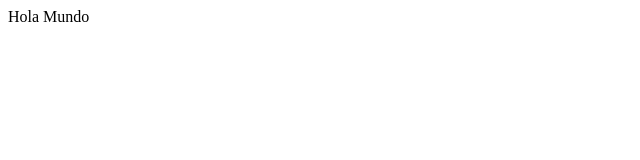
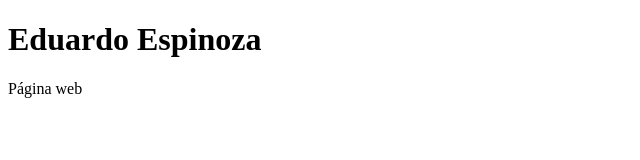
Before and after one commit to eduardoespinozachaparro/eduardoespinozachaparro, a plain HTML site: page index.html in a window 1280 px wide. Shown: the whole page, without its empty margins (0-640 px from the left). Drawn offline with Linux system fonts and the light colour scheme.

Commit message:
primera modificacion

```diff
--- a/index.html
+++ b/index.html
@@ -1 +1,13 @@
-<p>Hola Mundo</p>
+<!DOCTYPE html>
+<html lang="en">
+<head>
+    <meta charset="UTF-8">
+    <meta http-equiv="X-UA-Compatible" content="IE=edge">
+    <meta name="viewport" content="width=device-width, initial-scale=1.0">
+    <title>Document</title>
+</head>
+<body>
+    <h1>Eduardo Espinoza</h1>
+    <p>Página web</p>
+</body>
+</html>
```
